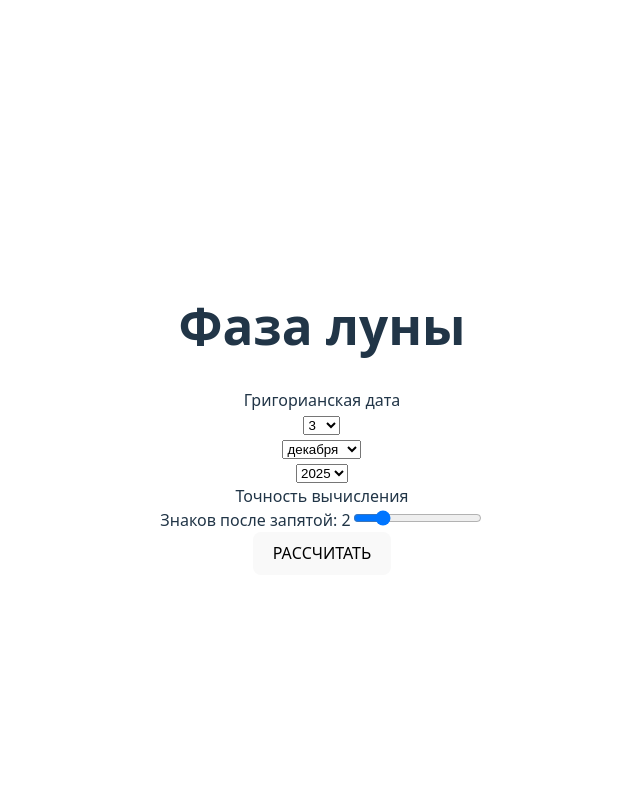
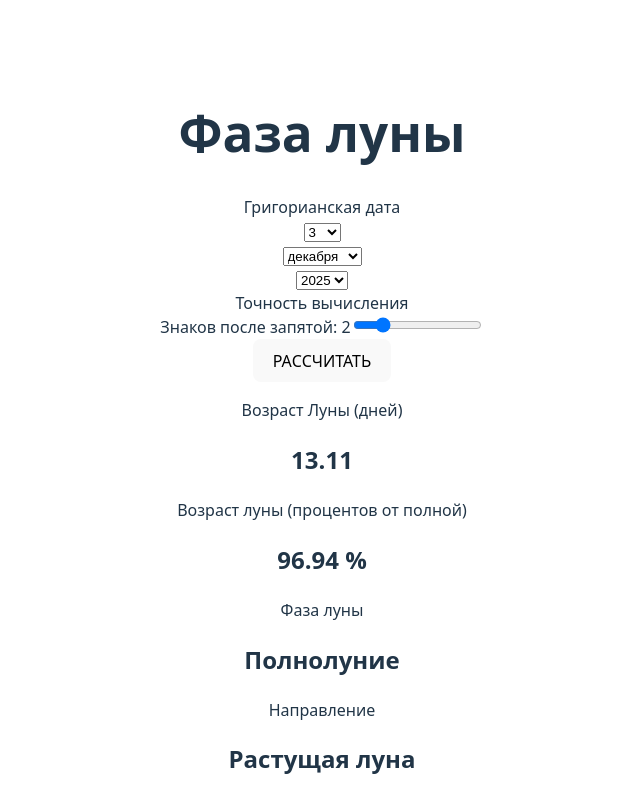
Before and after one commit to VadosKova/Moon-Calculator, a React (Vite) app in the folder moon-calc/: page / in a window 1280 px wide. Shown: the top 800 px of the page, without its empty margins (318-958 px from the left). Built offline with nearby package versions, Linux system fonts and the light colour scheme.

Commit message:
Calculation result

```diff
--- a/moon-calc/src/App.jsx
+++ b/moon-calc/src/App.jsx
@@ -154,6 +154,44 @@ function App() {
         </div>
         <button onClick={calculatePhase}>РАССЧИТАТЬ</button>
       </div>
+
+      {loading && <div className="loader"></div>}
+
+      {result && (
+        <div className="results">
+          <div>
+            <p>Возраст Луны (дней)</p>
+            <h2>{result.age}</h2>
+          </div>
+          <div>
+            <p>Возраст луны (процентов от полной)</p>
+            <h2>{result.percent} %</h2>
+          </div>
+          <div>
+            <p>Фаза луны</p>
+            <h2>{result.phase}</h2>
+          </div>
+          <div>
+            <p>Направление</p>
+            <h2>{result.direction}</h2>
+          </div>
+        </div>
+      )}
+
+      <div className='other'>
+        <div>
+          <img src={CopyImage} alt="copy" className="copy-logo" />
+          <p>ССЫЛКА</p>
+        </div>
+        <div>
+          <img src={SaveImage} alt="save" className="save-logo" />
+          <p>СОХРАНИТЬ</p>
+        </div>
+        <div>
+          <img src={WidgetImage} alt="widget" className="widget-logo" />
+          <p>ВИДЖЕТ</p>
+        </div>
+      </div>
     </>
   )
 }
```
